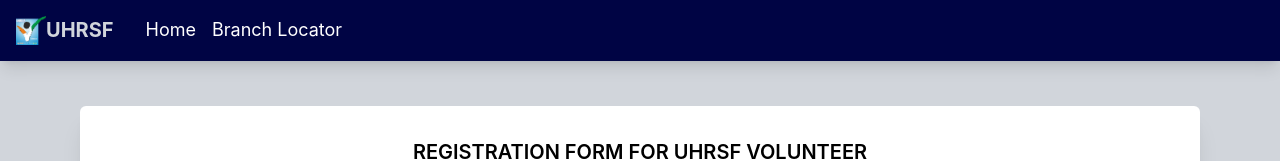
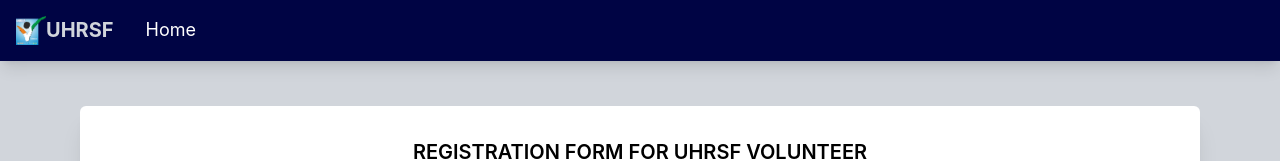
Before and after one commit to Subin-S22/uhrsf-react, a React (Create React App) app: page / in a window 1280 px wide. Shown: the top 161 px of the page. Built offline with nearby package versions, Linux system fonts and the light colour scheme.

Commit message:
branch locator

```diff
--- a/src/App.tsx
+++ b/src/App.tsx
@@ -2,7 +2,6 @@ import React from "react";
 import "./styles/globals.css";
 import Home from "./pages/Home";
 import { BrowserRouter, Routes, Route } from "react-router-dom";
-import BranchLocator from "./pages/BranchLocator";
 import { ToastContainer, Zoom } from "react-toastify";
 import "react-toastify/dist/ReactToastify.css";
 
@@ -19,7 +18,7 @@ function App() {
       <BrowserRouter>
         <Routes>
           <Route index path={"/"} element={<Home />} />
-          <Route path={"/locator"} element={<BranchLocator />} />
+          {/* <Route path={"/locator"} element={<BranchLocator />} /> */}
         </Routes>
       </BrowserRouter>
     </div>
--- a/src/components/Navbar.tsx
+++ b/src/components/Navbar.tsx
@@ -3,7 +3,7 @@ import React, { Fragment } from "react";
 import { GoThreeBars } from "react-icons/go";
 import { useNavigate } from "react-router-dom";
 
-const navBarTitle = ["Home", "Branch Locator"];
+const navBarTitle = ["Home"];
 
 function Mobile() {
   const navigate = useNavigate();
```
Also changed, not shown: 1 other file (tests, documents, lock files or other folders).
